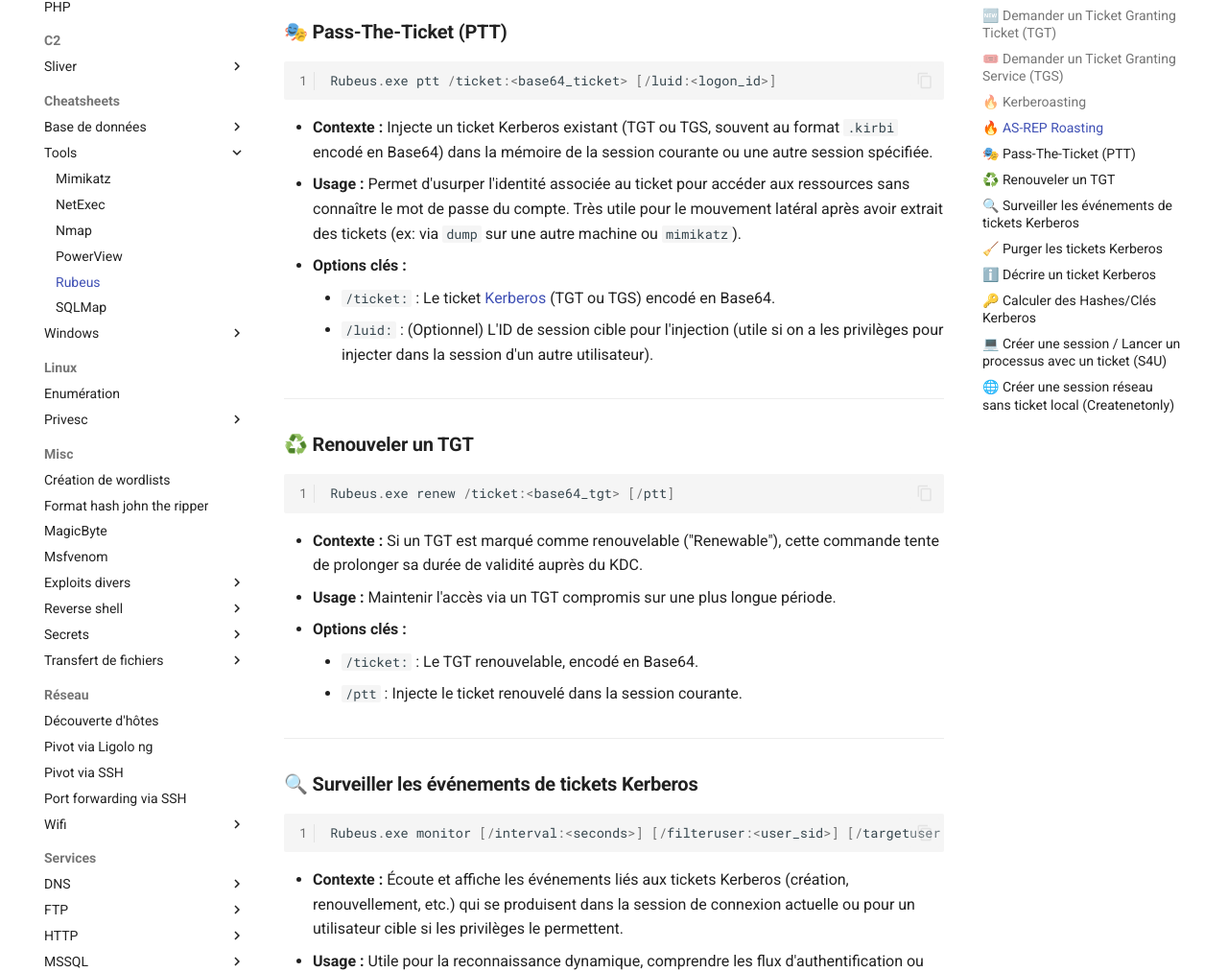
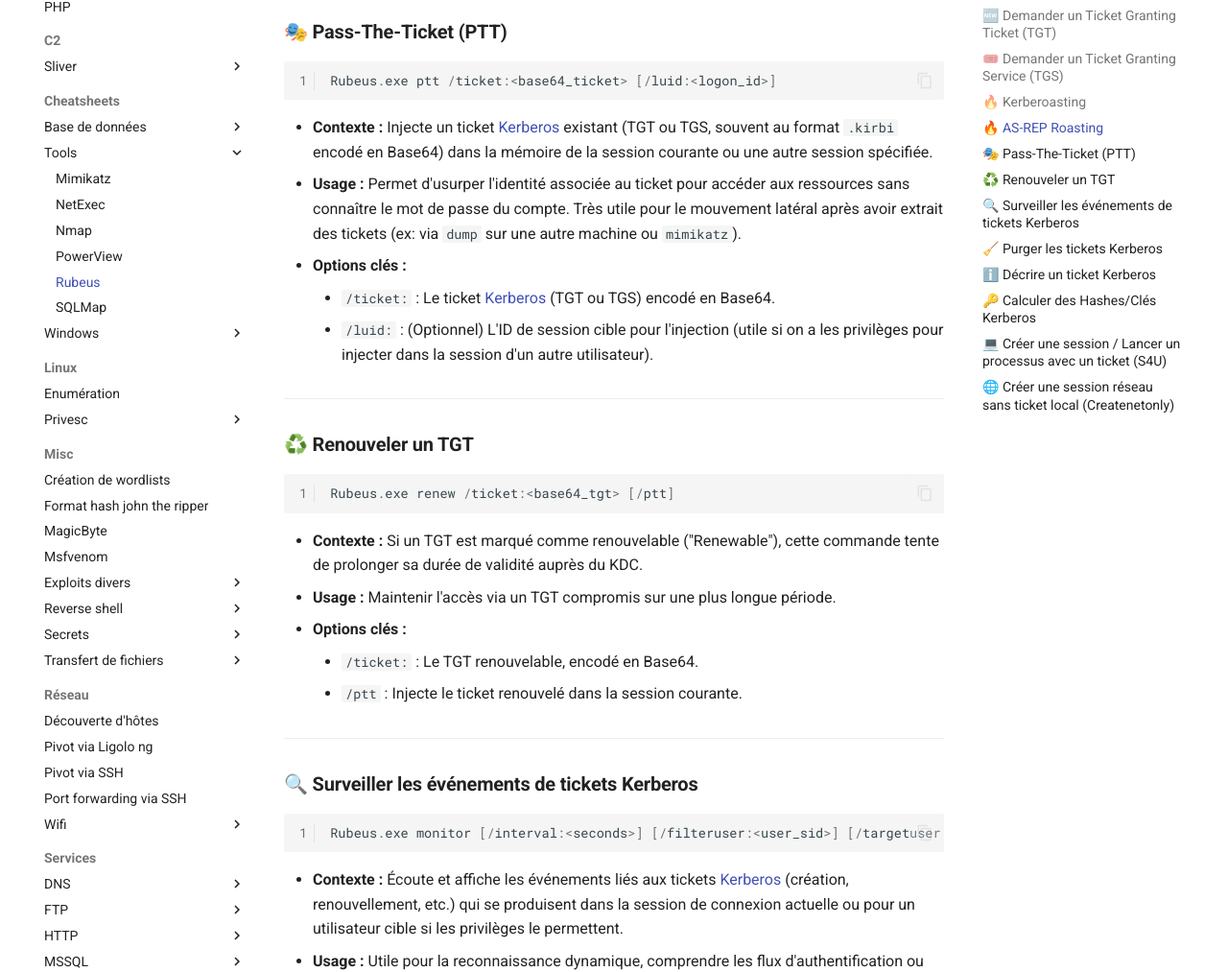
Before and after one commit to pakdekro/notes, an MkDocs documentation site: the page built from docs/Red Team/Cheatsheets/Tools/Rubeus.md, in a window 1280 px wide and 1400 px high, scrolled down 2995 px. Shown: the part 137-1150 px from the top of the window at 96% size. Built offline with MkDocs 1.6.1 and Material for MkDocs 9.7.7, drawn with Linux system fonts in a browser that asks for light colours; part of the change alters nothing that is shown.

````diff
--- a/docs/Red Team/Cheatsheets/Tools/Rubeus.md
+++ b/docs/Red Team/Cheatsheets/Tools/Rubeus.md
@@ -96,7 +96,7 @@ Rubeus.exe asreproast /user: /domain:<domain.fqdn> /format:hashcat /outfile:<has
 Rubeus.exe ptt /ticket:<base64_ticket> [/luid:<logon_id>]
 ```
 
-* **Contexte :** Injecte un ticket Kerberos existant (TGT ou TGS, souvent au format `.kirbi` encodé en Base64) dans la mémoire de la session courante ou une autre session spécifiée.
+* **Contexte :** Injecte un ticket [Kerberos](../../../Ressources/Windows/Kerberos.md) existant (TGT ou TGS, souvent au format `.kirbi` encodé en Base64) dans la mémoire de la session courante ou une autre session spécifiée.
 * **Usage :** Permet d'usurper l'identité associée au ticket pour accéder aux ressources sans connaître le mot de passe du compte. Très utile pour le mouvement latéral après avoir extrait des tickets (ex: via `dump` sur une autre machine ou `mimikatz`).
 * **Options clés :**
     * `/ticket:` : Le ticket [Kerberos](../../../Ressources/Windows/Kerberos.md) (TGT ou TGS) encodé en Base64.
@@ -124,7 +124,7 @@ Rubeus.exe renew /ticket:<base64_tgt> [/ptt]
 Rubeus.exe monitor [/interval:<seconds>] [/filteruser:<user_sid>] [/targetuser:<user_sid>]
 ```
 
-* **Contexte :** Écoute et affiche les événements liés aux tickets Kerberos (création, renouvellement, etc.) qui se produisent dans la session de connexion actuelle ou pour un utilisateur cible si les privilèges le permettent.
+* **Contexte :** Écoute et affiche les événements liés aux tickets [Kerberos](../../../Ressources/Windows/Kerberos.md) (création, renouvellement, etc.) qui se produisent dans la session de connexion actuelle ou pour un utilisateur cible si les privilèges le permettent.
 * **Usage :** Utile pour la reconnaissance dynamique, comprendre les flux d'authentification ou capturer des tickets au moment de leur création (par exemple, si un admin se connecte).
 * **Options clés :**
     * `/interval:` : Intervalle (en secondes) entre chaque vérification des événements (défaut: 60).
````
